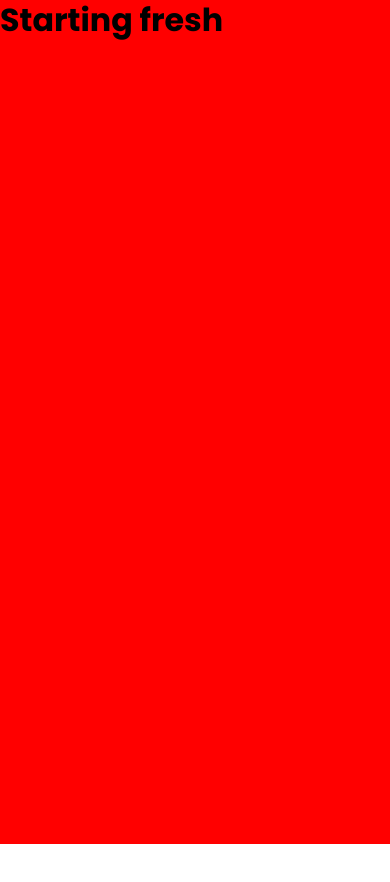
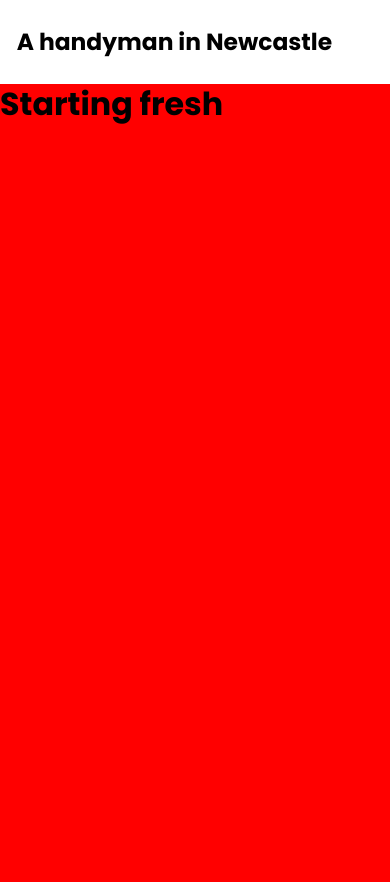
Before and after one commit to pmita/ahandymaninnewcastle, a Next.js app: page / in a window 390 px wide. Shown: the top 882 px of the page. Before the commit the page ends 844 px from the top, so only its background shows below. Built offline with nearby package versions, Linux system fonts and the light colour scheme.

Commit message:
creating initial navbar

```diff
--- /dev/null
+++ b/components/Navbar/component.tsx
@@ -0,0 +1,12 @@
+//STYLES
+import styles from './styles.module.scss';
+
+const Navbar = () => {
+    return(
+        <nav className={styles.navbar}>
+            <h3 className={styles.navbarLogo}>A handyman in Newcastle</h3>
+        </nav>
+    );
+}
+
+export default Navbar;
--- /dev/null
+++ b/components/Navbar/index.ts
@@ -0,0 +1,3 @@
+import Navbar from "./component";
+
+export default Navbar;
--- /dev/null
+++ b/components/Navbar/styles.module.scss
@@ -0,0 +1,19 @@
+//IMPORTS
+@import '../../styles/function/mixins';
+
+.navbar{
+    min-height: 10vh;
+    width: 100%;
+    padding: 0 5rem;
+    @include flex(row, space-between, center);
+}
+
+.navbarLogo{
+    font-family: 'Poppins-Bold', sans-serif;
+}
+
+@media screen and (max-width: 768px){
+    .navbar {
+        padding: 0 2rem;
+    }
+}
--- a/pages/_app.tsx
+++ b/pages/_app.tsx
@@ -1,8 +1,15 @@
+//COMPONENTS
+import Navbar from '../components/Navbar';
 //STYLES
 import '../styles/App.scss';
 
 function MyApp({ Component, pageProps }) {
-  return <Component {...pageProps} />
+  return (
+    <>
+      <Navbar />
+      <Component {...pageProps} />
+    </>
+  )
 }
 
 export default MyApp
```
